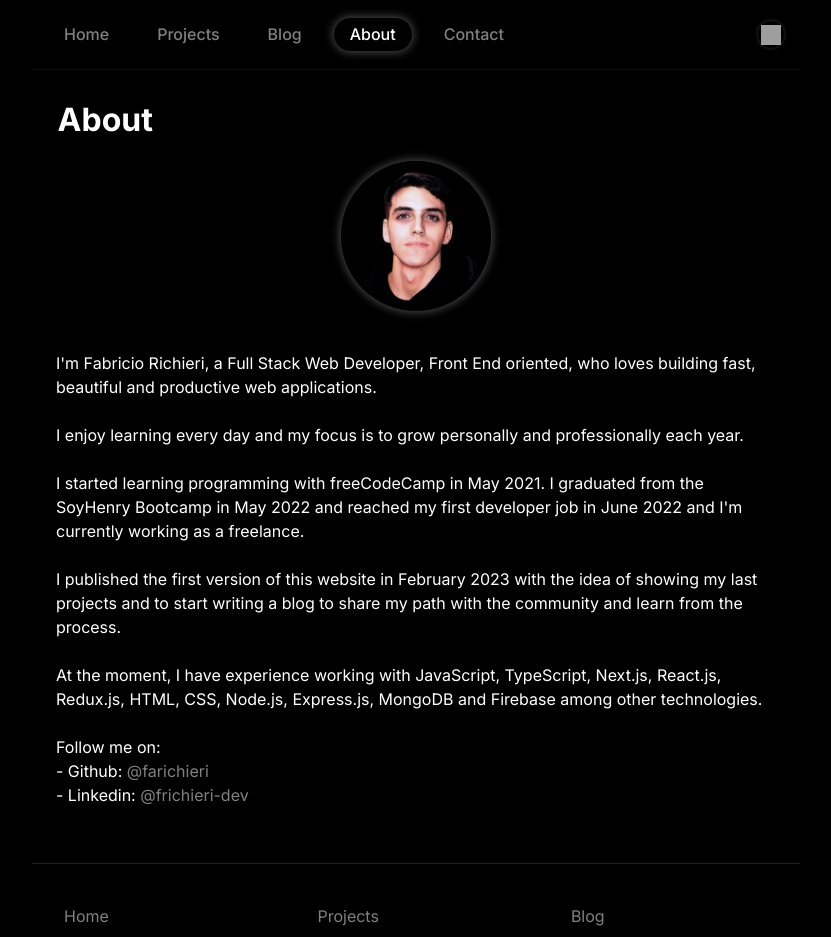
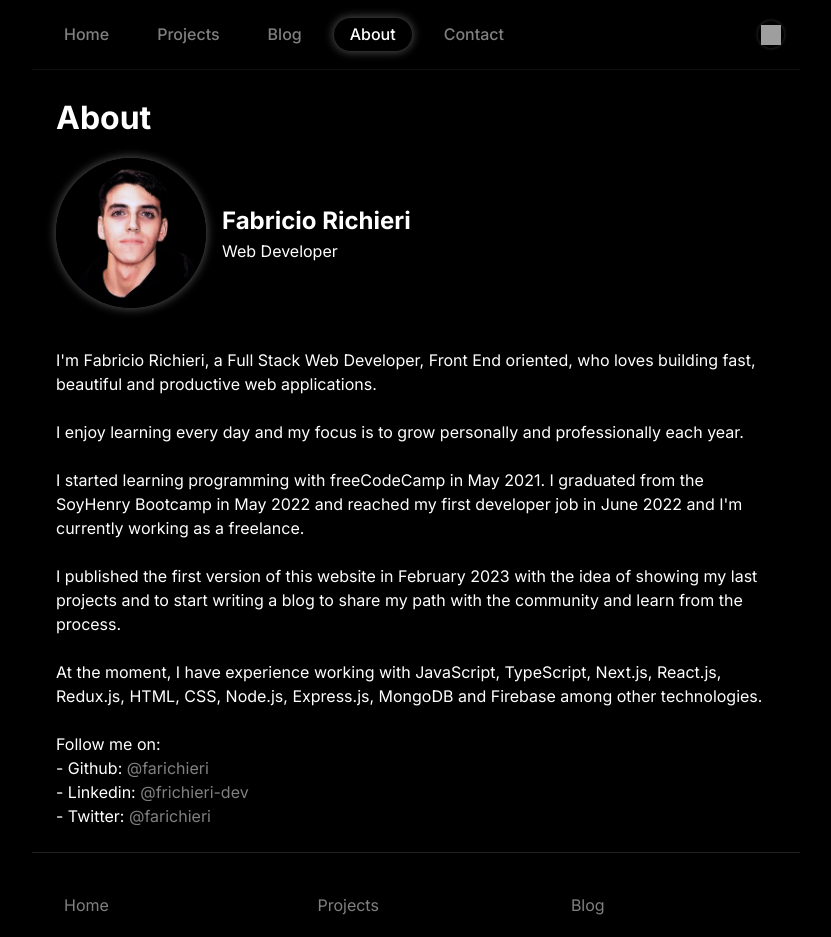
Before and after one commit to farichieri/frichieri.dev, a Next.js app: page /about in a window 1280 px wide. Shown: the top 937 px of the page, without its empty margins (224-1055 px from the left). Built offline with nearby package versions, Linux system fonts and the light colour scheme; grey boxes are pictures that could not be loaded.

Commit message:
UI + fix darkmode

```diff
--- a/components/Layout/index.tsx
+++ b/components/Layout/index.tsx
@@ -8,7 +8,7 @@ import general from '../../styles/general';
 import React, { useEffect, useState } from 'react';
 
 export default function Layout({ children }: { children: React.ReactNode }) {
-  const [theme, setTheme] = useState<string>('dark');
+  const [theme, setTheme] = useState<string>('');
 
   useEffect(() => {
     let localTheme = window.localStorage.getItem('theme');
@@ -24,11 +24,13 @@ export default function Layout({ children }: { children: React.ReactNode }) {
         <meta name='viewport' content='width=device-width, initial-scale=1' />
         <title>frichieri.dev</title>
       </Head>
-      <div className={`${fonts.raleWay.className} ${theme}`}>
-        <Nav theme={theme} setTheme={setTheme} />
-        <main>{children}</main>
-        <Footer />
-      </div>
+      {theme && (
+        <div className={`${fonts.raleWay.className} ${theme}`}>
+          <Nav theme={theme} setTheme={setTheme} />
+          <main>{children}</main>
+          <Footer />
+        </div>
+      )}
       <style jsx>{`
         div {
           align-content: center;
--- a/components/Searchbar/Searchbar.tsx
+++ b/components/Searchbar/Searchbar.tsx
@@ -14,6 +14,9 @@ const Searchbar = ({ handleSearch }: { handleSearch: any }) => {
           outline: none;
           color: var(--textColor);
           padding: 0.1rem 0;
+          border: 1px solid var(--textColor);
+          border-radius: 5px;
+          padding: 0.4rem 0.4rem 0.4rem 0.4rem;
         }
       `}</style>
     </>
--- a/pages/about/index.tsx
+++ b/pages/about/index.tsx
@@ -7,6 +7,7 @@ export default function About() {
     <MainLayout withPadding={true}>
       <section>
         <h1 style={{ width: '100%', textAlign: 'left' }}>About</h1>
+        <div className='header'>
           <span className='img--container'>
             <Image
               src={'/images/frichieri.png'}
@@ -18,6 +19,11 @@ export default function About() {
               priority
             />
           </span>
+          <div className='text'>
+            <h1>Fabricio Richieri</h1>
+            <p>Web Developer</p>
+          </div>
+        </div>
         <br />
         <p>
           I&apos;m Fabricio Richieri, a Full Stack Web Developer, Front End
@@ -66,33 +72,50 @@ export default function About() {
               @frichieri-dev
             </Link>
           </li>
+          <li>
+            - Twitter:{' '}
+            <Link href={'https://twitter.com/farichieri'} target='_blank'>
+              @farichieri
+            </Link>
+          </li>
         </ul>
-        <div></div>
       </section>
       <style jsx>{`
         section {
           text-align: left;
         }
-        h1 {
-          padding: 0.1rem;
-          font-size: 2rem;
-        }
+
         div {
           display: flex;
           flex-direction: column;
           align-items: center;
           justify-content: center;
-          margin: 1rem 0;
+        }
+        .header {
+          width: 100%;
+          height: 100%;
+          display: flex;
+          flex-direction: row;
+          justify-content: left;
+          gap: 1rem;
+        }
+        .header .text {
+          display: flex;
+          align-items: start;
+        }
+        .header h1 {
+          font-size: 1.5rem;
         }
         .img--container {
           height: 150px;
           width: 150px;
+          min-width: 150px;
           display: flex;
           position: relative;
           border-radius: 50%;
           overflow: auto;
           box-shadow: 0 0 10px 1px var(--box-shadow);
-          margin: 1rem auto;
+          margin: 1rem 0;
         }
       `}</style>
     </MainLayout>
```
Also changed, not shown: components/Projects/Projects.tsx (+4 -5 lines), pages/contact/index.tsx (+10 -0 lines), public/images/twitter.png (added). Lines whose indentation alone changed are shown as unchanged.
